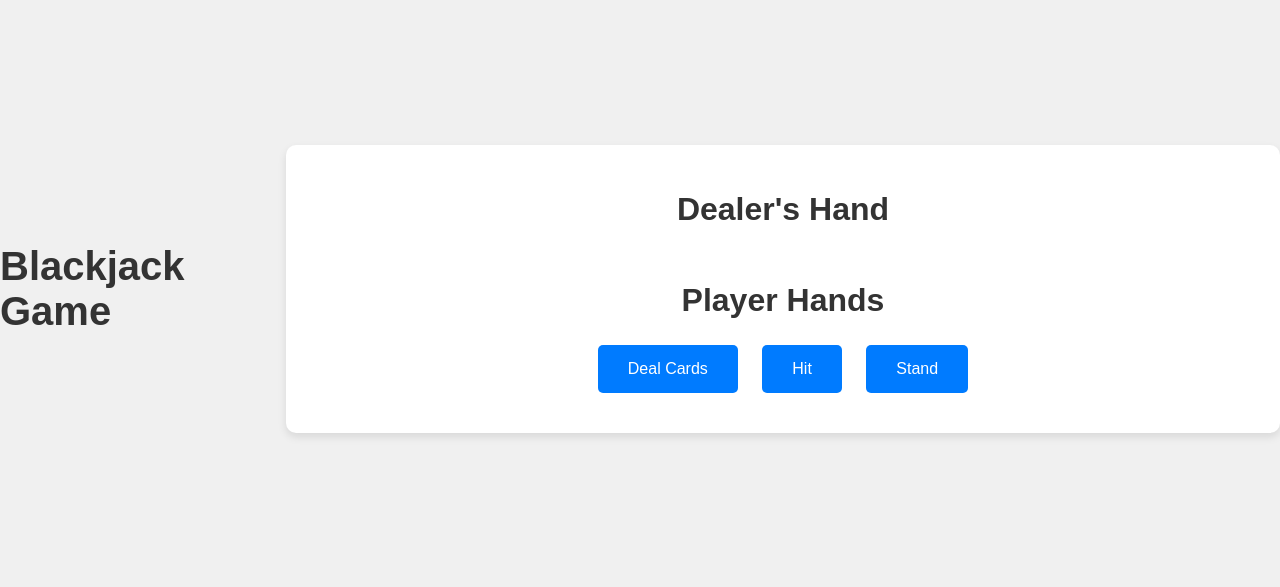
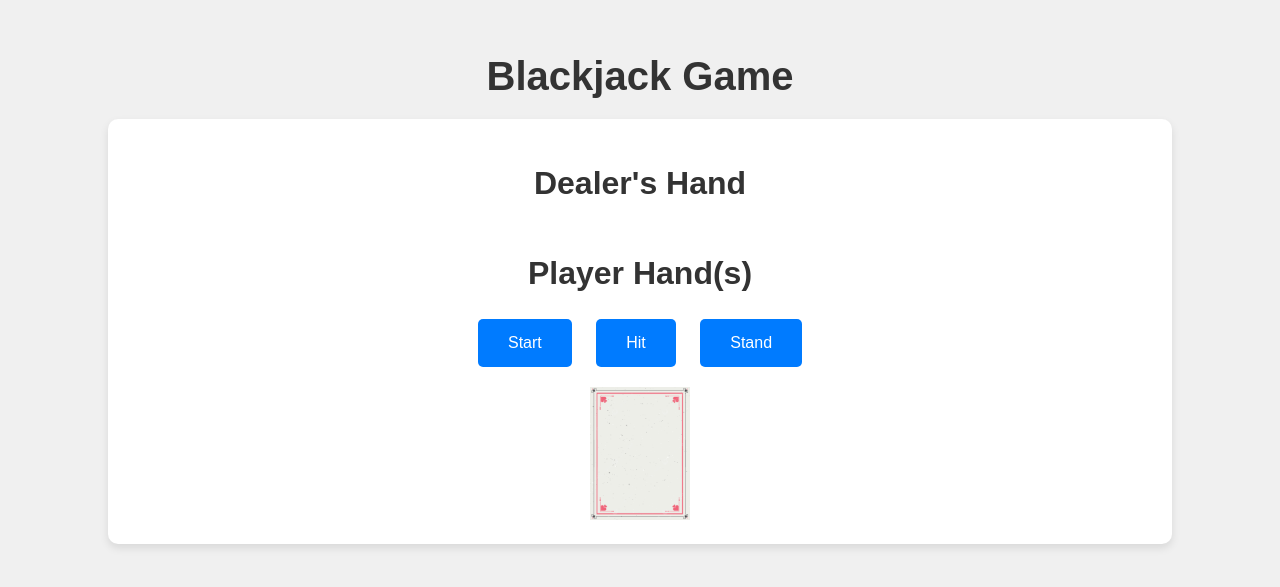
Before and after one commit to SynxEU/JS-BlackJack, a plain HTML site: page index.html in a window 1280 px wide. Shown: the part 111-698 px from the top of the page. Drawn offline with Linux system fonts and the light colour scheme.

Commit message:
Idek anymore

```diff
--- a/index.html
+++ b/index.html
@@ -14,12 +14,15 @@
             <div class="cards"></div>
         </div>
         <div id="player-hands">
-            <h2>Player Hands</h2>
+            <h2>Player Hand(s)</h2>
         </div>
-        <button id="deal">Deal Cards</button>
+        <button id="Start">Start</button>
         <button id="hit">Hit</button>
         <button id="stand">Stand</button>
         <div id="result"></div>
+        <div id="deck-count">
+            <img src="Card_Pictures/CardBackGround.jpg">
+        </div>
     </div>
     <script src="main.js"></script>
 </body>
--- a/main.js
+++ b/main.js
@@ -1,5 +1,5 @@
-var suits = ["Spades", "Hearts", "Diamonds", "Clubs"];
-var values = [2, 3, 4, 5, 6, 7, 8, 9, 10, "J", "Q", "K", "A"];
+const suits = ["Spades", "Hearts", "Diamonds", "Clubs"];
+const values = [2, 3, 4, 5, 6, 7, 8, 9, 10, "J", "Q", "K", "A"];
 var deck;
 var players;
 var currentPlayers = 0;
--- a/style.css
+++ b/style.css
@@ -6,6 +6,13 @@ body {
     margin: 0;
     background-color: #f0f0f0;
     font-family: Arial, sans-serif;
+    flex-direction: column;
+}
+
+h1 {
+    font-size: 2.5rem;
+    color: #333;
+    margin: 20px 0;
 }
 
 #game {
@@ -16,11 +23,6 @@ body {
     background-color: #fff;
     border-radius: 10px;
     box-shadow: 0 4px 8px rgba(0, 0, 0, 0.1);
-}
-
-h1 {
-    font-size: 2.5rem;
-    color: #333;
 }
 
 h2 {
@@ -65,6 +67,11 @@ button:hover {
     max-height: 150px;
 }
 
+#deck-count img {
+    max-width: 100px;
+    max-height: 150px;
+}
+
 @media (max-width: 768px) {
     #game {
         width: 90%;
```
